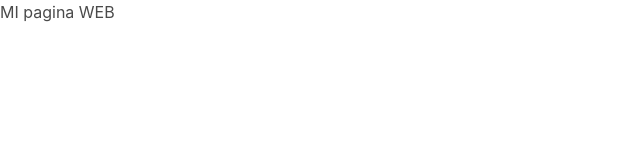
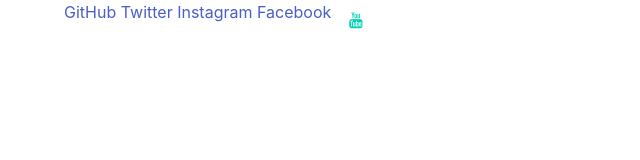
Before and after one commit to joselhos/hojadevida, a plain HTML site: page Index.html in a window 1280 px wide. Shown: the whole page, without its empty margins (0-640 px from the left). Drawn offline with nearby package versions, Linux system fonts and the light colour scheme.

Commit message:
Update Index.html

```diff
--- a/Index.html
+++ b/Index.html
@@ -3,23 +3,33 @@
     <head>
         <meta charset="utf-8">
         <link rel="stylesheet" href="https://cdnjs.cloudflare.com/ajax/libs/font-awesome/4.7.0/css/font-awesome.min.css">
-        <link rel="stylesheet" href="https://cdnjs.cloudflare.com/ajax/libs/bulma/0.7.1/css/bulma.min.css">
+        <link rel="stylesheet" href="https://cdnjs.cloudflare.com/ajax/libs/bulma/0.4.3/css/bulma.min.css">
 
         <title>HOJA DE VIDA</title>
     </head>
     <body>
-        MI pagina WEB
         <section class="hero is-prmiary is-medium">
         <div class="hero-head">
             <header class="nav">
             <div class="container">
                 <div class="nav-left">
-                <a href="" nav-item>
+                <a href="#" nav-item>
                     </a>
+                </div>
+                    <div class="nav-right nav-menu">
+                    <a href="https://github.com/joselhos" target="_blank" class="nav-item">GitHub</a>
+                    <a href="https://github.com/joselhos" target="_blank" class="nav-item">Twitter</a>
+                    <a href="https://github.com/joselhos" target="_blank" class="nav-item">Instagram</a>
+                    <a href="https://github.com/joselhos" target="_blank" class="nav-item">Facebook</a>
+                    <span class="nav-item">
+                        <a href="https://youtube.com" target="_blank" class="button is-primary is-inverted">
+                           <span class="icon"><i class="fa fa-youtube"></i>
+                            </span></a>
+                        </span>
                 </div>
                 </div>
             </header>
-                    </div>
+                </div>
         </section>
     </body>
 </html>
```
